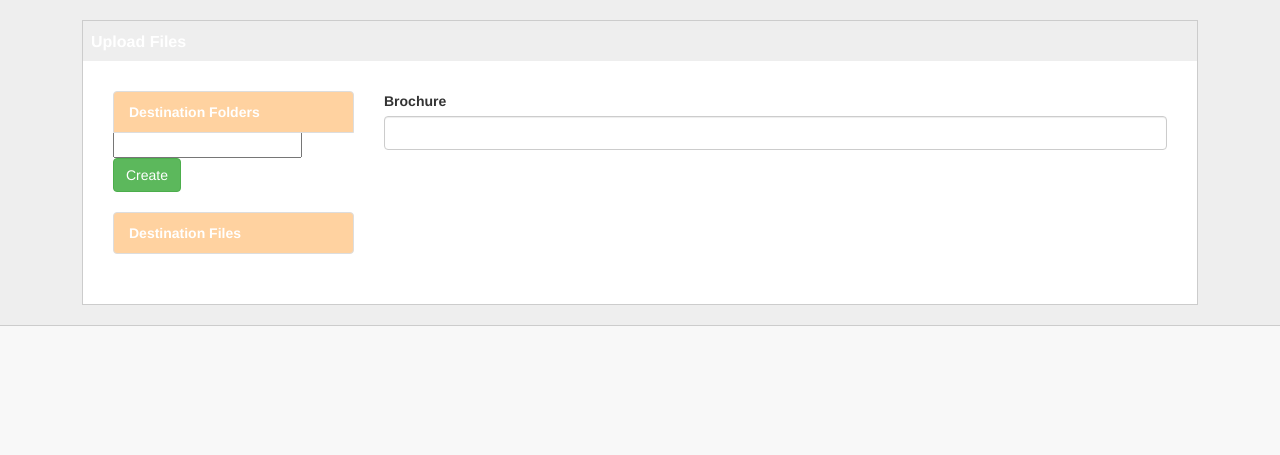
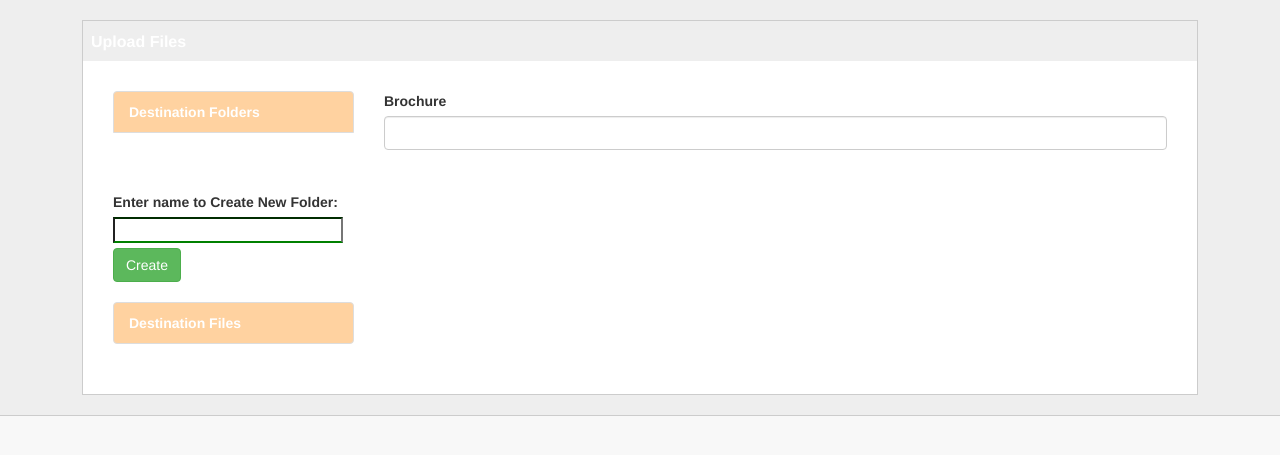
Before and after one commit to BaderLab/openPIP, a Symfony app: template app/Resources/views/file_manager_test.html.twig in a window 1280 px wide. Shown: the part 127-582 px from the top of the page. Run offline with Twig, Linux system fonts and the light colour scheme; the template is opened without the code that fills it, so the values that code supplies are empty; form fields are guessed from the names that the template uses; some libraries are stand-ins or nearby versions.

Commit message:
file upload: create folder and ui added

```diff
--- a/app/Resources/views/file_manager_test.html.twig
+++ b/app/Resources/views/file_manager_test.html.twig
@@ -60,19 +60,43 @@
         				<span class='list-group-item list-group-item-header' style="background-color: {{ main_color_scheme }}; color: {{ header_color_scheme }}; "><b>Destination Folders</b></span>
         				{% for directory in directories %}
 									{% if directory == upload_directory %}
+        								<div class="col-sm-10" style="padding-left:0px; padding-right:0px;">
+
 											<a href="{{ path('file_manager', {'upload_directory': directory}) }}" class='list-group-item active'>{{ directory }}</a>
+										</div>
+										<div class="col-sm-1">
+											<form action={{ path('admin_deletefolder', {dir_name: directory}) }} onSubmit="return confirm('Are you sure you wish to delete?')" >
+												{# <input type="submit" value="Delete" class="btn btn-primary" /> #}
+												<input type="image" name="submit" src="{{ asset('assets/images/trash-icon.jpg') }}"  border="0px" alt="Submit" style="width: 25px; margin-top:4px; "  />
+											</form>
+										</div>
 									{% elseif directory == 'data' %}
 									{% else %}
+        								<div class="col-sm-10" style="padding-left:0px; padding-right:0px;">
+
 											<a href="{{ path('file_manager', {'upload_directory': directory}) }}" class='list-group-item'>{{ directory }}</a>
+										</div>
+										<div class="col-sm-1">
+											<form action={{ path('admin_deletefolder', {dir_name: directory}) }} onSubmit="return confirm('Are you sure you wish to delete?')" >
+												{# <input type="submit" value="Delete" class="btn btn-primary" /> #}
+												<input type="image" name="submit" src="{{ asset('assets/images/trash-icon.jpg') }}"  border="0px" alt="Submit" style="width: 25px; margin-top:4px; "  />
+											</form>
+										</div>
 									{% endif %}
+
+
         				{% endfor %}
+
+							<br>
+							<br>
 							<form action={{ path('admin_createfolder', {dir_name: upload_directory}) }} >
 								<div class="form-group ">
-								{# <label for="fname">Create Folder:</label><br> #}
-								<input type="text" id="foldername" name="fname"><br>
-								<input type="submit" value="Create" class="btn btn-success" />
+									<label for="fname" style="margin-top:20px; ">Enter name to Create New Folder:</label><br>
+									<input type="text" id="foldername" name="fname" style=" width: 230px; border-block-color: green;"><br>
+									<input type="submit" value="Create" class="btn btn-success" style="margin-top:5px;" />
 								</div>
 							</form>
+
         			</div>
 					<div class='list-group'>
         				<span class='list-group-item list-group-item-header' style="background-color: {{ main_color_scheme }}; color: {{ header_color_scheme }}; "><b>Destination Files</b></span>
@@ -90,7 +114,7 @@
         					<div class="col-sm-1" style="padding: 0px">
 								<form action={{ path('admin_deletefile', {dir_name: upload_directory, filename: file}) }} >
 									{# <input type="submit" value="Delete" class="btn btn-primary" /> #}
-									<input type="image" name="submit" src="{{ asset('assets/images/delete-icon-13.jpg') }}"  border="0px" alt="Submit" style="width: 30px; " />
+									<input type="image" name="submit" src="{{ asset('assets/images/trash-icon-2.jpg') }}"  border="0px" alt="Submit" style="width: 30px; " />
 								</form>
 
 								{# onSubmit="return confirm('Are you sure you wish to delete?')" #}
```
Also changed, not shown: src/AppBundle/Controller/CreateFolderController.php (+21 -8 lines), web/assets/images/trash-icon-2.jpg (added), web/assets/images/trash-icon.jpg (added). Lines whose indentation alone changed are shown as unchanged.
